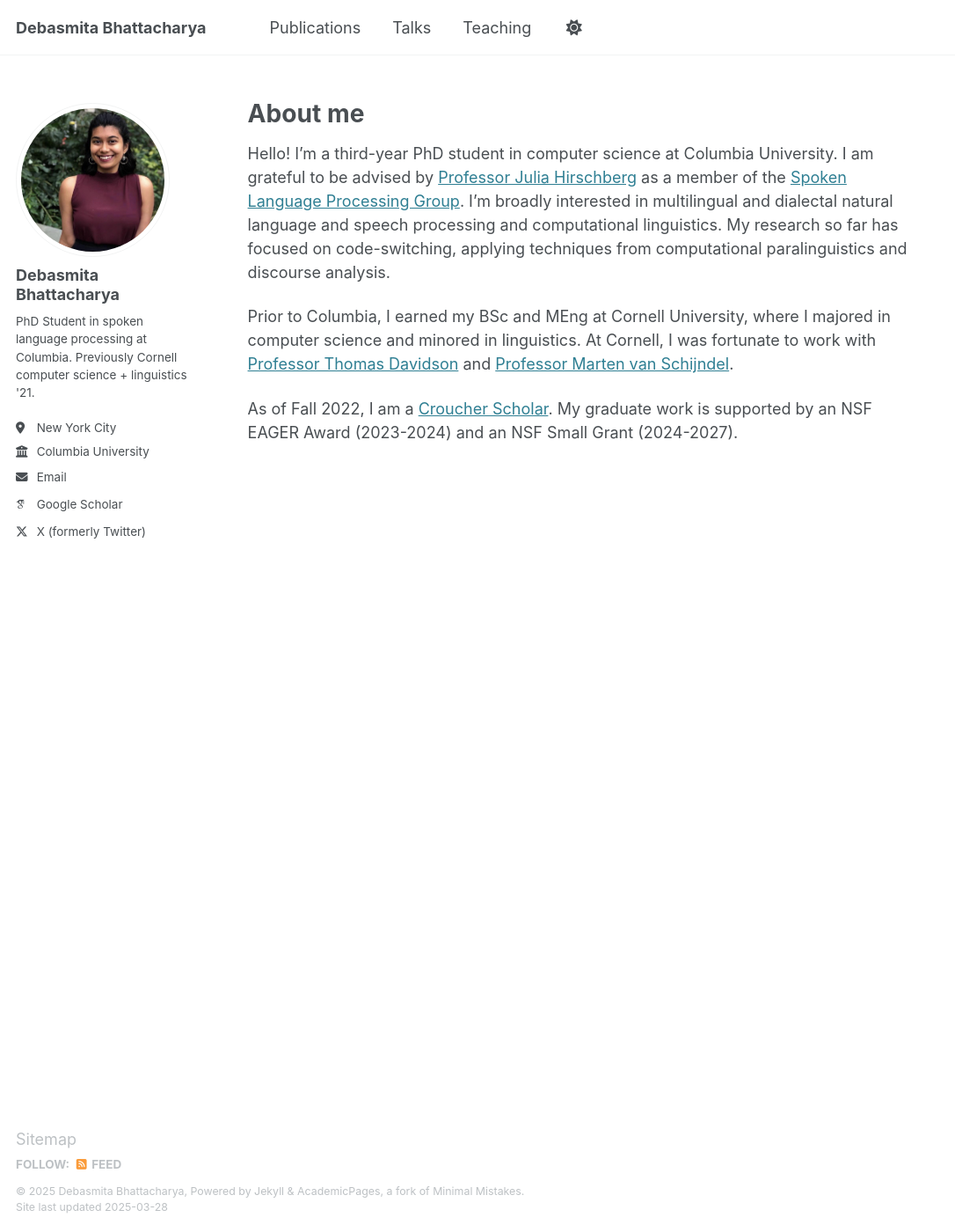
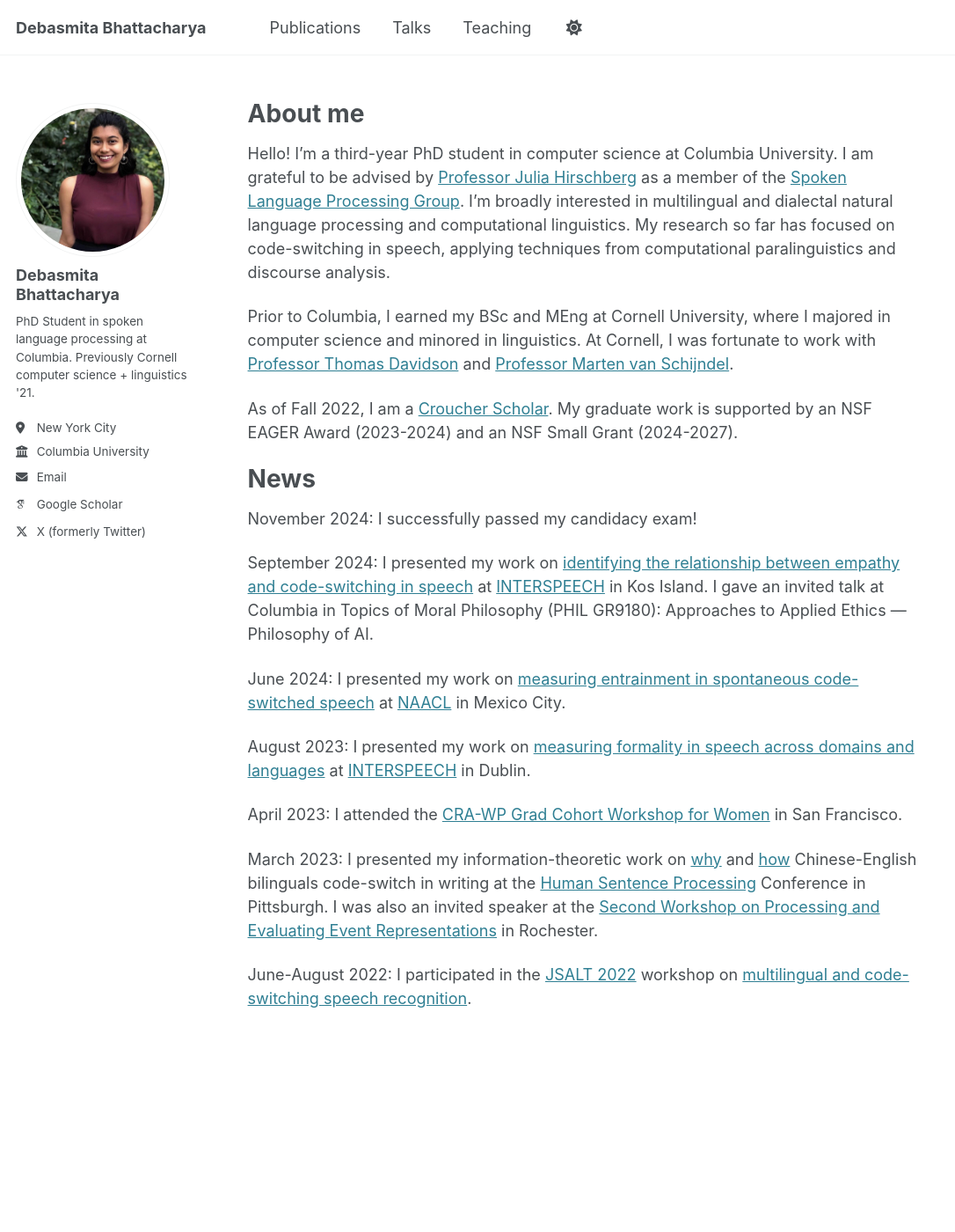
Before and after one commit to debasmita-b/debasmita-b.github.io, a Jekyll site: the page built from _pages/about.md, in a window 1280 px wide and 1400 px high. Shown: the whole window at 88% size, without its empty margins (0-1086 px from the left). Built offline with Jekyll 4.4.1, drawn with Linux system fonts in a browser that asks for light colours; some web fonts are replaced.

Commit message:
adding news

```diff
--- a/_pages/about.md
+++ b/_pages/about.md
@@ -9,8 +9,29 @@ redirect_from:
 
 About me
 ======
-Hello! I'm a third-year PhD student in computer science at Columbia University. I am grateful to be advised by [Professor Julia Hirschberg](http://www.cs.columbia.edu/~julia/) as a member of the [Spoken Language Processing Group](http://www.cs.columbia.edu/speech/). I'm broadly interested in multilingual and dialectal natural language and speech processing and computational linguistics. My research so far has focused on code-switching, applying techniques from computational paralinguistics and discourse analysis.
+Hello! I'm a third-year PhD student in computer science at Columbia University. I am grateful to be advised by [Professor Julia Hirschberg](http://www.cs.columbia.edu/~julia/) as a member of the [Spoken Language Processing Group](http://www.cs.columbia.edu/speech/). I'm broadly interested in multilingual and dialectal natural language processing and computational linguistics. My research so far has focused on code-switching in speech, applying techniques from computational paralinguistics and discourse analysis.
 
 Prior to Columbia, I earned my BSc and MEng at Cornell University, where I majored in computer science and minored in linguistics. At Cornell, I was fortunate to work with [Professor Thomas Davidson](https://www.thomasrdavidson.com/) and [Professor Marten van Schijndel](https://vansky.github.io/).
 
 As of Fall 2022, I am a [Croucher Scholar](https://scholars.croucher.org.hk/). My graduate work is supported by an NSF EAGER Award (2023-2024) and an NSF Small Grant (2024-2027).
+
+News
+======
+
+November 2024: I successfully passed my candidacy exam!
+
+September 2024: I presented my work on [identifying the relationship between empathy and code-switching in speech](https://drive.google.com/file/d/1jY9nog4FyECMXWjAgNphCob_WKy5jsFB/view?usp=sharing) at [INTERSPEECH](https://interspeech2024.org/) in Kos Island. I gave an invited talk at Columbia in Topics of Moral Philosophy (PHIL GR9180): Approaches to Applied Ethics — Philosophy of AI.<br />
+
+June 2024: I presented my work on [measuring entrainment in spontaneous code-switched speech](https://drive.google.com/file/d/1quFYks65WHuJflX2KV8rLtCiRIHiKSHD/view?usp=sharing) at [NAACL](https://2024.naacl.org/) in Mexico City. <br />
+
+
+August 2023: I presented my work on [measuring formality in speech across domains and languages](https://drive.google.com/file/d/1DbgIioUGxJWeT5z782y6t1U3W87OvMGx/view?usp=sharing) at [INTERSPEECH](https://interspeech2023.org/) in Dublin. <br />
+
+
+April 2023: I attended the [CRA-WP Grad Cohort Workshop for Women](https://cra.org/cra-wp/grad-cohort-for-women/) in San Francisco. <br />
+
+
+March 2023: I presented my information-theoretic work on [why](https://drive.google.com/file/d/1eQKUZO3zs4Hmzm8io7kPhimBpO3BKW-d/view?usp=sharing) and [how](https://drive.google.com/file/d/1GEUtgCu7sFvSetGI_OjTWv1G_2LLiJDh/view?usp=sharing) Chinese-English bilinguals code-switch in writing at the [Human Sentence Processing](https://lrdc.pitt.edu/HSP2023/) Conference in Pittsburgh. I was also an invited speaker at the [Second Workshop on Processing and Evaluating Event Representations](https://peer-workshop.github.io/) in Rochester. <br />
+
+
+June-August 2022: I participated in the [JSALT 2022](https://www.clsp.jhu.edu/2022-eighth-frederick-jelinek-memorial-summer-workshop/) workshop on [multilingual and code-switching speech recognition](https://www.clsp.jhu.edu/multilingual-and-code-switching/).
```
